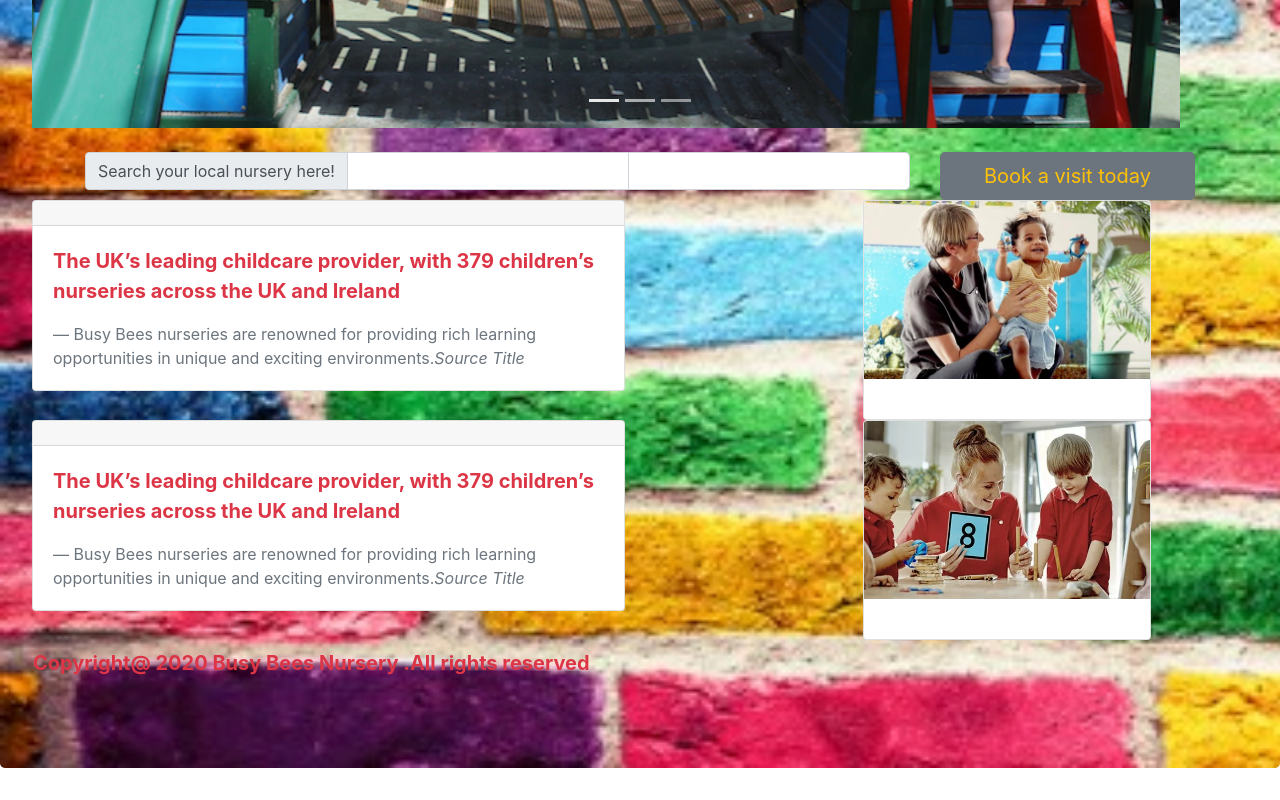
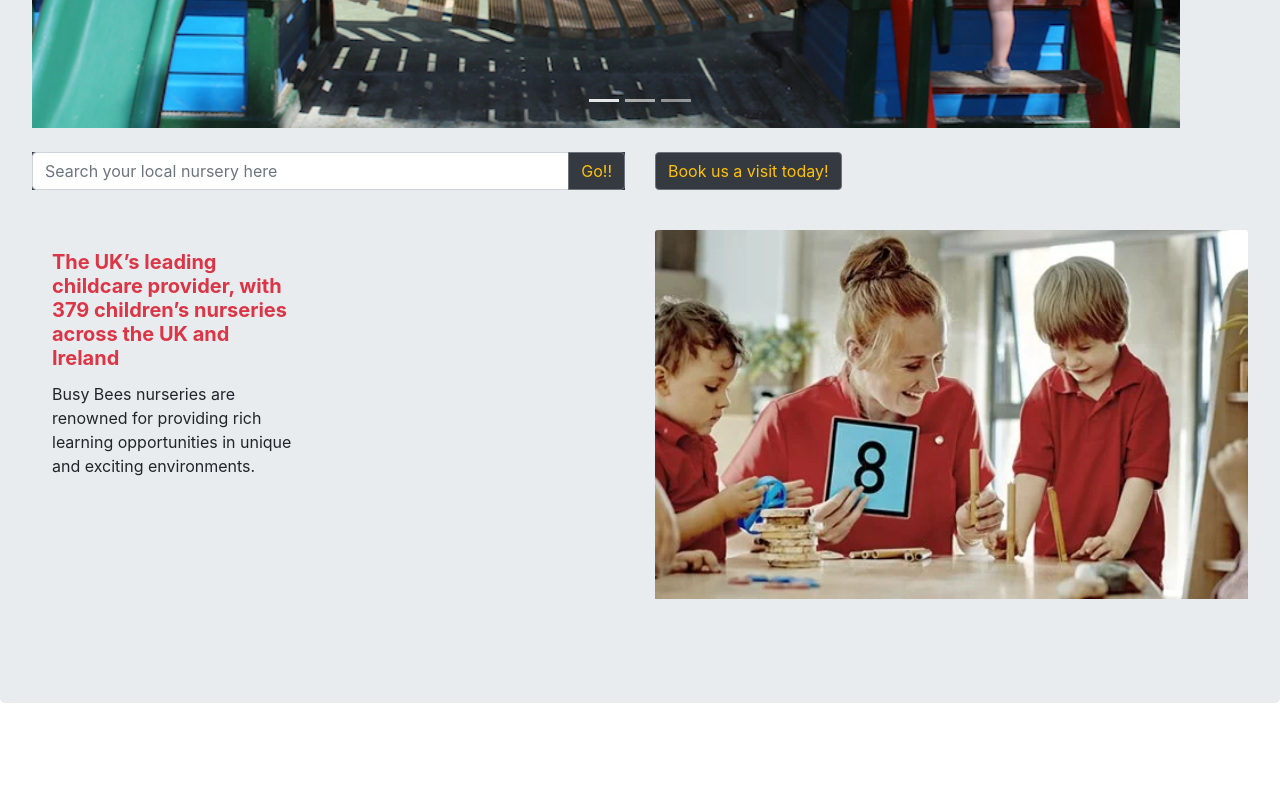
Before and after one commit to Taslima26/bootstrap-1, a plain HTML site: page index.html in a window 1280 px wide. Shown: the part 861-1661 px from the top of the page. After the commit the page ends 1596 px from the top, so only its background shows below. Drawn offline with nearby package versions, Linux system fonts and the light colour scheme.

Commit message:
This is a very important coomit .as all silly problems got fixed here

```diff
--- a/index.html
+++ b/index.html
@@ -133,87 +133,58 @@
 
       <br />
 
-      <div class="container">
-        <!-- Stack the columns on mobile by making one full-width and the other half-width -->
+      <div class="row">
+        <div class="col-md-6 col-sm-12">
+        <div class="input-group mb-3 bg-dark text-danger">
+          <input type="text text-danger" class="form-control" placeholder="Search your local nursery here" aria-label="Recipient's username" aria-describedby="button-addon2">
+          <div class="input-group-append">
+            <button class="btn btn-outline-secondary text-warning bg-dark" type="button" id="button-addon2">Go!!</button>
+          </div>
+        </div>
+        </div>
+        <div class="col-md-6 col-sm-12">
+          <button type="button" class="btn btn-secondary btn-md bg-dark text-warning align-content-center">Book us a visit today!</button>
+        </div>
+      </div>
+<br>
+      <article>
+
         <div class="row">
-          <div class="col-9">
-            <div class="input-group">
-              <div class="input-group-prepend">
-                <span class="input-group-text" id=""
-                  >Search your local nursery here!</span
-                >
+          <div class="col-md-6 col-lg-6 col-sm-12">
+            <div class="card-text-right" style="width: 18rem;">
+              <div class="card-body">
+                <h5 class="card-title text-danger font-weight-bold">The UK’s leading childcare provider, with 379 children’s nurseries across the UK and Ireland</h5>
+                <p class="card-text-right font-control-medium">Busy Bees nurseries are renowned for providing rich learning opportunities in unique and exciting environments.</p>
+
               </div>
-              <input type="text" class="form-control" />
-              <input type="text" class="form-control" />
             </div>
+
+
           </div>
 
-          <div class="col-3">
-            <button
-              type="button"
-              class="btn btn-secondary btn-lg btn-block text-warning"
-            >
-              Book a visit today
-            </button>
-          </div>
-        </div>
-      </div>
-      <div class="row">
-<div class="col-6">
-  <div class="card">
-    <div class="card-header">
 
-    </div>
-    <div class="card-body">
-      <blockquote class="blockquote mb-0">
-        <p class="text-danger" style="font-weight: bold;">The UK’s leading childcare provider, with 379 children’s nurseries across the UK and Ireland</p>
-        <footer class="blockquote-footer">Busy Bees nurseries are renowned for providing rich learning opportunities in unique and exciting environments.<cite title="Source Title">Source Title</cite></footer>
-      </blockquote>
-    </div>
-  </div>
-</div>
-<div class="col-2">
-</div>
-<div class="col-4">
-  <div class="card" style="width: 18rem;">
-    <img src="images/card image.webp" class="card-img-top" alt="This is a image of key worker playing with children">
-    <div class="card-body">
+          <div class="col-md-6 col-lg-6 col-sm-12">
 
-    </div>
-  </div>
-</div>
+              <img class="card-img-top" src="images/homepage-1b.webp" alt="Card image cap">
+              <div class="card-body">
 
-      </div>
-      <div class="row">
-        <div class="col-6">
-          <div class="card">
-            <div class="card-header">
-
-            </div>
-            <div class="card-body">
-              <blockquote class="blockquote mb-0">
-                <p class="text-danger" style="font-weight: bold;">The UK’s leading childcare provider, with 379 children’s nurseries across the UK and Ireland</p>
-                <footer class="blockquote-footer">Busy Bees nurseries are renowned for providing rich learning opportunities in unique and exciting environments.<cite title="Source Title">Source Title</cite></footer>
-              </blockquote>
-            </div>
-          </div>
-        </div>
-        <div class="col-2">
-        </div>
-        <div class="col-4">
-          <div class="card" style="width: 18rem;">
-            <img src="images/homepage-1b.webp" class="card-img-top" alt="This is a image of key worker playing with children">
-            <div class="card-body">
 
             </div>
           </div>
-        </div>
+</div>
 
-              </div>
 
-            <div class="row">
-              <p class="text-danger font-weight-bolder form-control-lg">Copyright@ 2020 Busy Bees Nursery .All rights reserved</p>
-            </div>
+
+      </article>
+
+
+
+
+
+        <!-- Stack the columns on mobile by making one full-width and the other half-width -->
+
+
+
     </div>
   </body>
 </html>
--- a/main.css
+++ b/main.css
@@ -1,5 +1,5 @@
-.jumbotron {
+/* .jumbotron {
   background-image: url("images/wallpaper-image.jpg");
   background-size: cover;
   background-repeat: no-repeat;
-}
+} */
```
Also changed, not shown: Untitled-1.txt (added), 1 other file.
